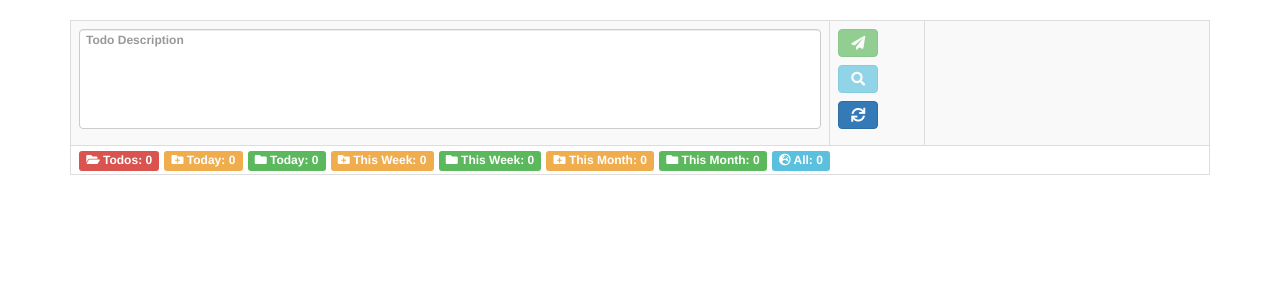
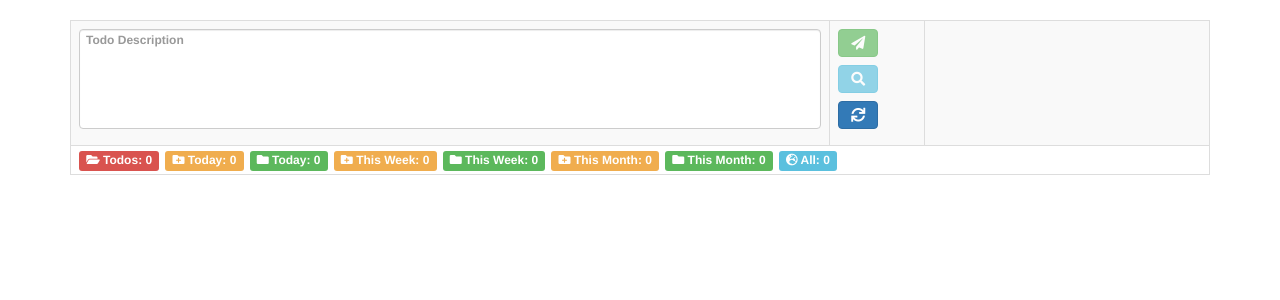
Before and after one commit to Relluem94s/RelluTodo, a PHP site: page / in a window 1280 px wide. Shown: the part 50-350 px from the top of the page. Run offline with PHP 8.4, Linux system fonts and the light colour scheme; data that the repository does not hold is empty; some libraries are stand-ins or nearby versions.

Commit message:
fixed ocd

```diff
--- a/assets/css/style.css
+++ b/assets/css/style.css
@@ -69,6 +69,10 @@ div.container table.todoList span.label {
     margin-right:5px;
 }
 
+div.container table.todoList span.stats {
+    margin-right:6px;
+}
+
 .navbar-inverse .navbar-brand{
     color:#fff !important;
 }
```
